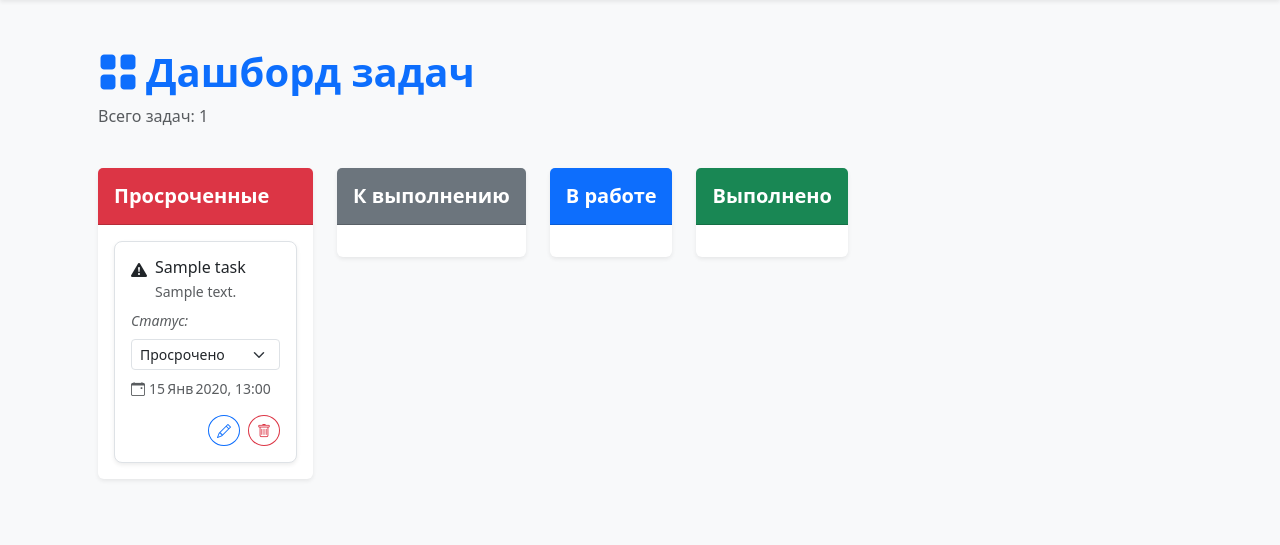
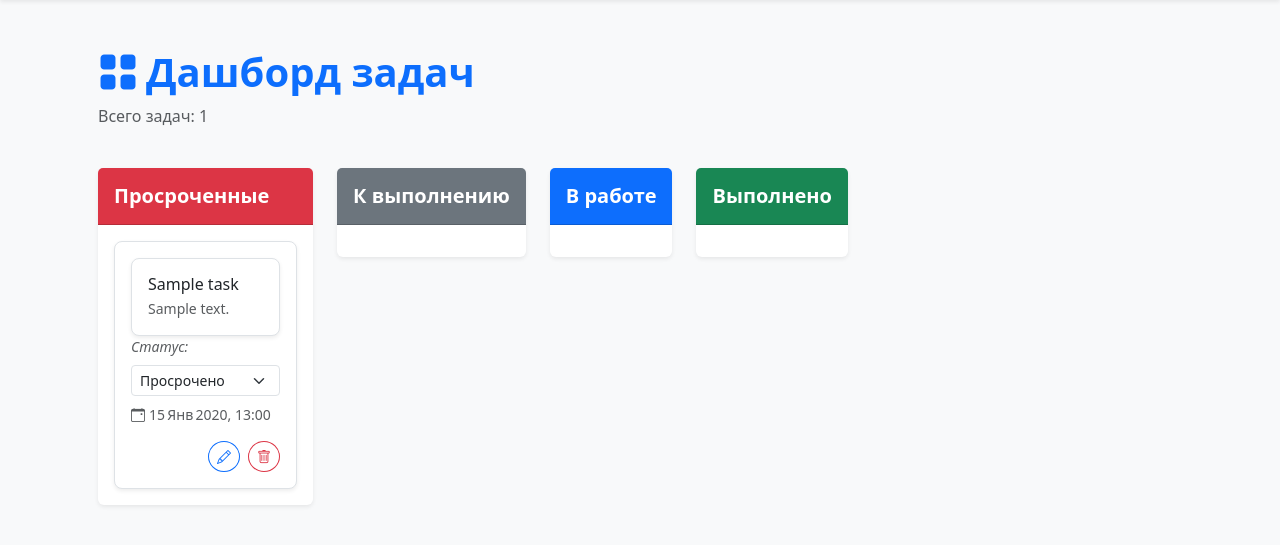
Before and after one commit to ivanlbdv/taskflow, a Django app: page / in a window 1280 px wide. Shown: the part 56-601 px from the top of the page. Run offline with Django 3.2, Linux system fonts and the light colour scheme; a user stored in the database is signed in; tables that the repository leaves empty hold one stand-in row (values such as "Sample post").

Commit message:
version 4

```diff
--- a/taskflow/tasks/models.py
+++ b/taskflow/tasks/models.py
@@ -111,7 +111,6 @@ class Task(models.Model):
             self.priority = self.calculate_priority(
                 self.due_date,
                 self.title,
-                self.description
             )
 
         if self.due_date < timezone.now() and self.status != 'overdue':
--- a/taskflow/templates/tasks/task_card.html
+++ b/taskflow/templates/tasks/task_card.html
@@ -1,17 +1,16 @@
 {% load static %}
 <div class="task-card bg-white border rounded-3 shadow-sm p-3" style="min-width: 0; width: 100%;">
     <!-- Верхняя часть: приоритет + заголовок -->
-    <div class="d-flex align-items-start mb-2">
-        <!-- Приоритет -->
-        <div class="me-2 flex-shrink-0">
+
+    <div class="task-card bg-white border rounded-3 shadow-sm p-3
             {% if task.priority == 'high' %}
-                <i class="bi bi-exclamation-triangle-fill priority-high fs-6"></i>
+                priority-high
             {% elif task.priority == 'medium' %}
-                <i class="bi bi-exclamation-triangle-fill priority-medium fs-6"></i>
+                priority-medium
             {% else %}
-                <i class="bi bi-exclamation-triangle-fill priority-low fs-6"></i>
-            {% endif %}
-        </div>
+                priority-low
+            {% endif %}"
+        style="min-width: 0; width: 100%;">
 
         <!-- Заголовок и описание -->
         <div class="w-100">
```
